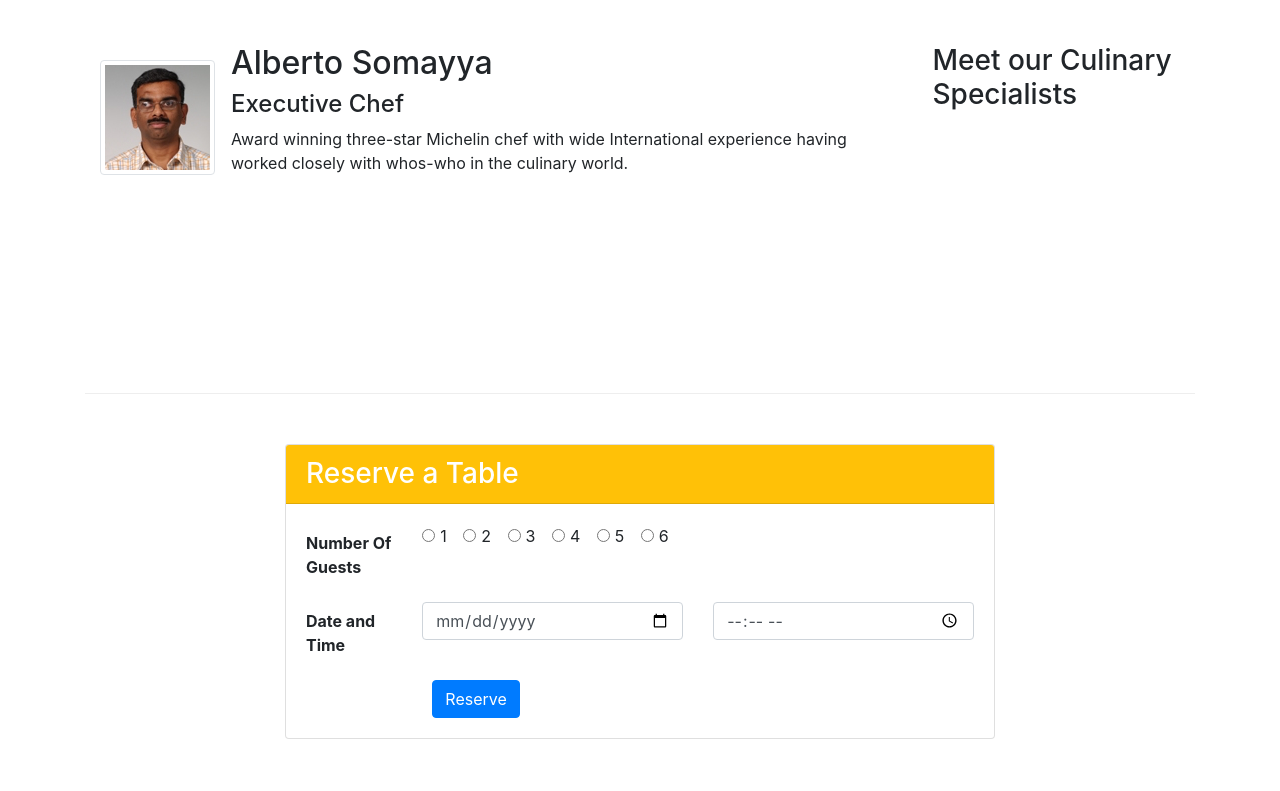
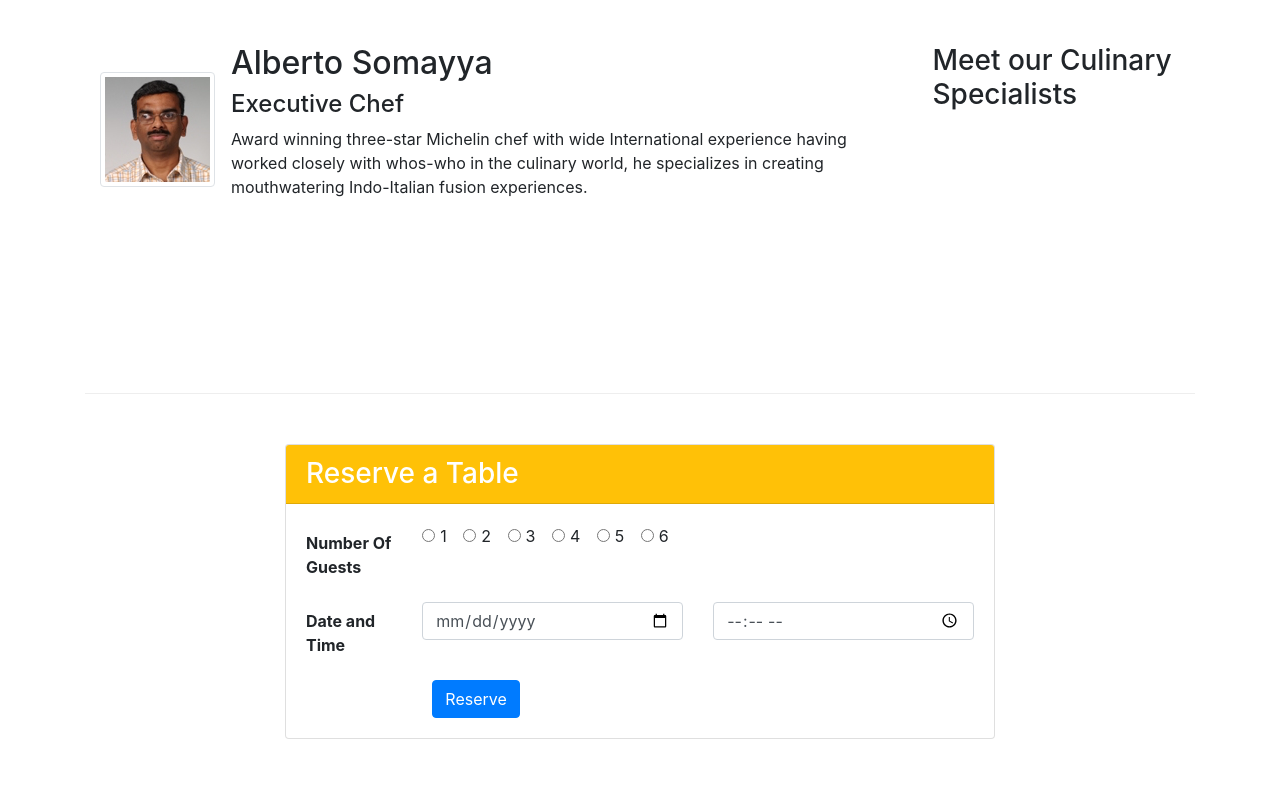
Before and after one commit to okeks/conFusion, a website: page home.html in a window 1280 px wide. Shown: the part 1140-1931 px from the top of the page. Drawn offline with nearby package versions, Linux system fonts and the light colour scheme.

Commit message:
week 2 Assignment

```diff
--- a/home.html
+++ b/home.html
@@ -126,7 +126,8 @@
                 <p class="d-none d-sm-block">
                   Award winning three-star Michelin chef with wide International
                   experience having worked closely with whos-who in the culinary
-                  world.
+                  world, he specializes in creating mouthwatering Indo-Italian
+                  fusion experiences.
                 </p>
 
               </div>
```
